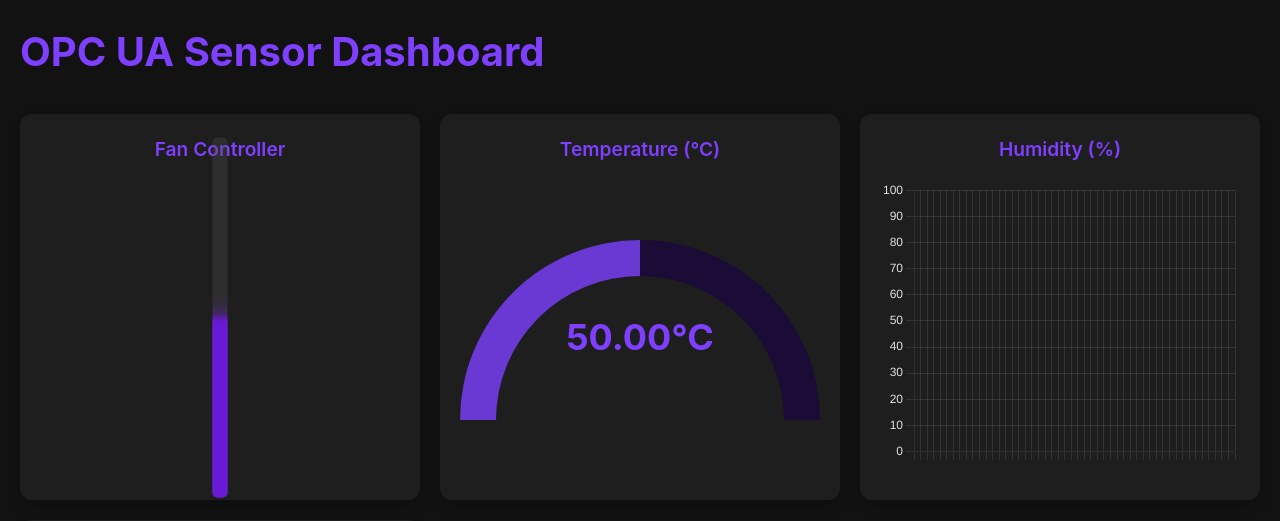
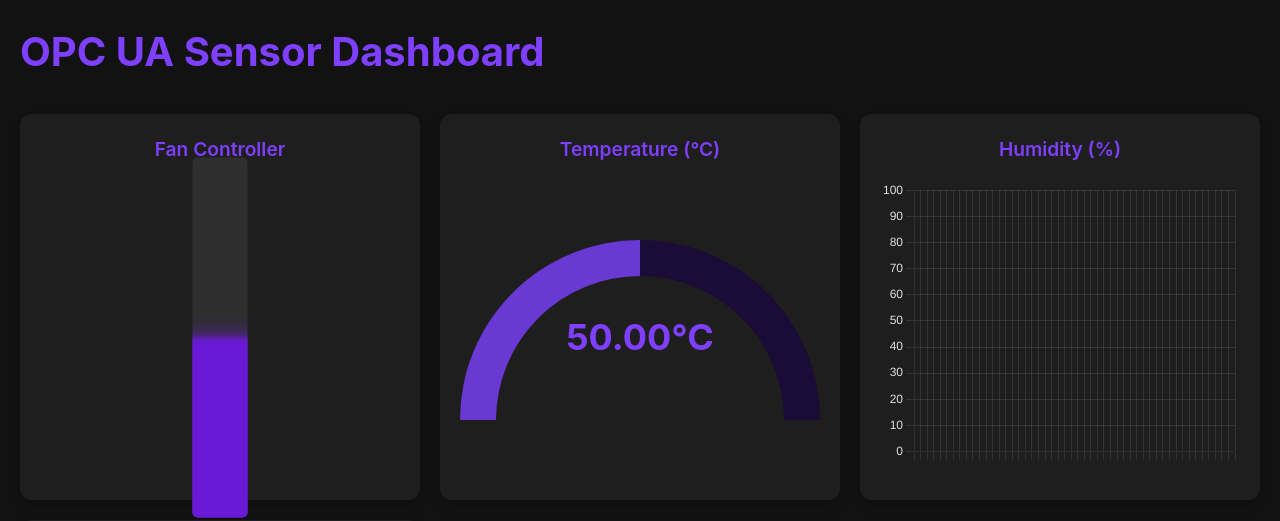
Before and after one commit to EinsPhoenix/OPC-UA-DASHBOARD, a Django app: page / in a window 1280 px wide. Shown: the top 521 px of the page. Run offline with Django 5.2, Linux system fonts and the light colour scheme; data that the repository does not hold is empty; some libraries are stand-ins or nearby versions.

Commit message:
slider wip

```diff
--- a/upcuaDash/templates/dashboard.html
+++ b/upcuaDash/templates/dashboard.html
@@ -143,20 +143,14 @@
             }
         }
 
-        /* level settings 👇 */
-
 .slider {
     /* slider */
     --slider-width: 100%;
-    --slider-height: 15px;
+    --slider-height: 55px;
     --slider-bg: rgba(82, 82, 82, 0.322);
     --slider-border-radius: 5px;
     /* level */
     --level-transition-duration: 5s;
-    /* icon */
-    --icon-margin: 15px;
-    --icon-color: var(--slider-bg);
-    --icon-size: 30px;
   }
 
   .slider {
@@ -177,7 +171,6 @@
   .slider .volume {
     display: inline-block;
     vertical-align: top;
-    margin-right: var(--icon-margin);
     color: var(--accent-color);
     width: var(--icon-size);
     height: auto;
@@ -205,7 +198,7 @@
 
   .slider .level::-webkit-slider-thumb {
     -webkit-appearance: none;
-    width: 0px;
+    width: 0px; /* todo das ändern für hight der slidebar innen */
     height: 0px;
     -webkit-box-shadow: -200px 0 0 200px var(--accent-color);
     box-shadow:
```
